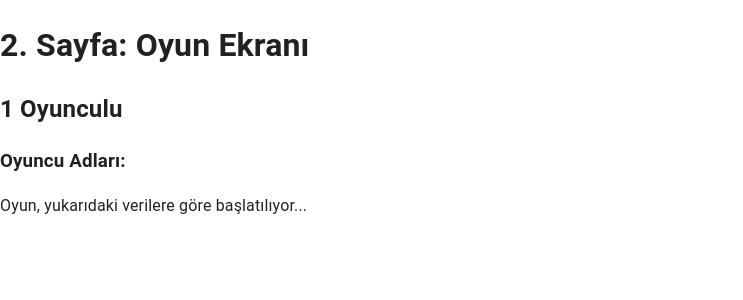
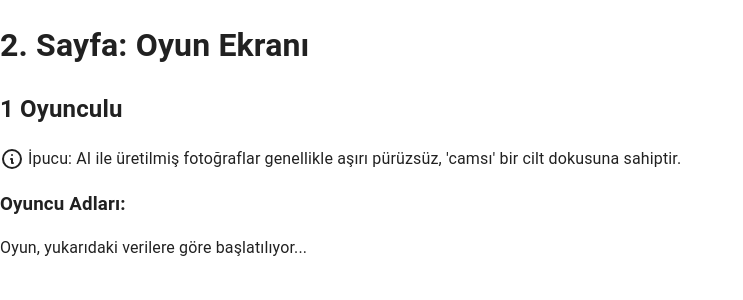
Before and after one commit to Grkn02/1030510590_BS435_WebProgramlama, a React (Vite) app: page /game in a window 1280 px wide. Shown: the top 300 px of the page, without its empty margins (0-743 px from the left). Built offline with nearby package versions, Linux system fonts and the light colour scheme.

Commit message:
ipucu için InfoHint kompoenenti eklendi.

```diff
--- a/src/pages/GamePage/GamePage.tsx
+++ b/src/pages/GamePage/GamePage.tsx
@@ -1,4 +1,7 @@
+import { useEffect } from 'react';
 import { useGame } from '../../contexts/GameContext';
+import InfoHint from './InfoHint/InfoHint';
+
 
 
 function GamePage() {
@@ -6,11 +9,20 @@ function GamePage() {
 
 
 
+
   return (
     <div>
+
+
+
+
       <h1>2. Sayfa: Oyun Ekranı</h1>
 
       <h2>{playerCount} Oyunculu</h2>
+
+       <InfoHint intervalDuration={6000} />
+
+
 
       <h3>Oyuncu Adları:</h3>
       <ul>
--- /dev/null
+++ b/src/pages/GamePage/InfoHint/InfoHint.tsx
@@ -0,0 +1,73 @@
+import { useState, useEffect } from 'react';
+
+const HINTS = [
+  "İpucu: AI ile üretilmiş fotoğraflar genellikle aşırı pürüzsüz, 'camsı' bir cilt dokusuna sahiptir.",
+  "İpucu: Arka plandaki yazılara dikkat et; Yapay zeka genelde anlamsız semboller üretir.",
+  "İpucu: Ellere odaklan! AI modelleri parmak sayısını ve eklem kıvrımlarını karıştırabilir.",
+  "İpucu: Göz bebeklerindeki ışık yansıması (catchlight) iki gözde de aynı yönde olmalıdır.",
+  "İpucu: Gözlük, küpe gibi aksesuarların simetrisini kontrol et. AI bazen uyumsuz parçalar çizer.",
+  "İpucu: Saç tellerinin uçlarına bak; bazen saçlar tenin içine girmiş gibi görünür.",
+  "İpucu: Dişler çok mu mükemmel veya sayıca fazla mı? Bu bir yapay zeka hatası olabilir.",
+  "İpucu: Arka plandaki nesneler birbirine geçmiş veya yamuk mu duruyor?",
+];
+
+interface InfoHintProps {
+  className?: string;
+  intervalDuration?: number;
+}
+
+export default function InfoHint({
+  className = "",
+  intervalDuration = 6000
+}: InfoHintProps) {
+
+  const [currentIndex, setCurrentIndex] = useState(0);
+  const [isVisible, setIsVisible] = useState(true);
+
+  useEffect(() => {
+    const interval = setInterval(() => {
+      setIsVisible(false);
+      setTimeout(() => {
+        setCurrentIndex((prevIndex) => (prevIndex + 1) % HINTS.length);
+        setIsVisible(true);
+      }, 500);
+    }, intervalDuration);
+
+    return () => clearInterval(interval);
+  }, [intervalDuration]);
+
+  return (
+    <div
+      className={`
+        bg-blue-50 border-l-4 border-blue-500 text-blue-900 p-4 rounded shadow-md
+        transition-opacity duration-500 ease-in-out
+        ${isVisible ? 'opacity-100' : 'opacity-0'}
+        ${className}
+      `}
+      role="alert"
+    >
+
+      <div style={{ display: 'flex', flexDirection: 'row', alignItems: 'center', gap: '4px' }}>
+
+        {/* İkon */}
+        <svg
+          xmlns="http://www.w3.org/2000/svg"
+          width="24"
+          height="24"
+          viewBox="0 0 24 24"
+          fill="none"
+          stroke="currentColor"
+          className="text-blue-500"
+          style={{ minWidth: '24px', minHeight: '24px', display: 'block' }}
+        >
+          <path strokeLinecap="round" strokeLinejoin="round" strokeWidth={2} d="M13 16h-1v-4h-1m1-4h.01M21 12a9 9 0 11-18 0 9 9 0 0118 0z" />
+        </svg>
+
+        {/* Metin */}
+        <p style={{ margin: 0 }} className="font-medium text-sm sm:text-base leading-tight">
+          {HINTS[currentIndex]}
+        </p>
+      </div>
+    </div>
+  );
+}
--- a/src/pages/SetupPage/SetupPage.tsx
+++ b/src/pages/SetupPage/SetupPage.tsx
@@ -15,6 +15,8 @@ function SetupPage() {
   const [playerCount, setPlayerCount] = useState<number>(1);
   const [currentNames, setCurrentNames] = useState<string[]>([]);
   const navigate = useNavigate();
+
+
 
   const handleNamesChange = (names: string[]) => {
     setCurrentNames(names);
```
Also changed, not shown: src/components/InfoHint/InfoHint.tsx (deleted), src/pages/GamePage/InfoHint/InfoHint.styles.ts (added).
